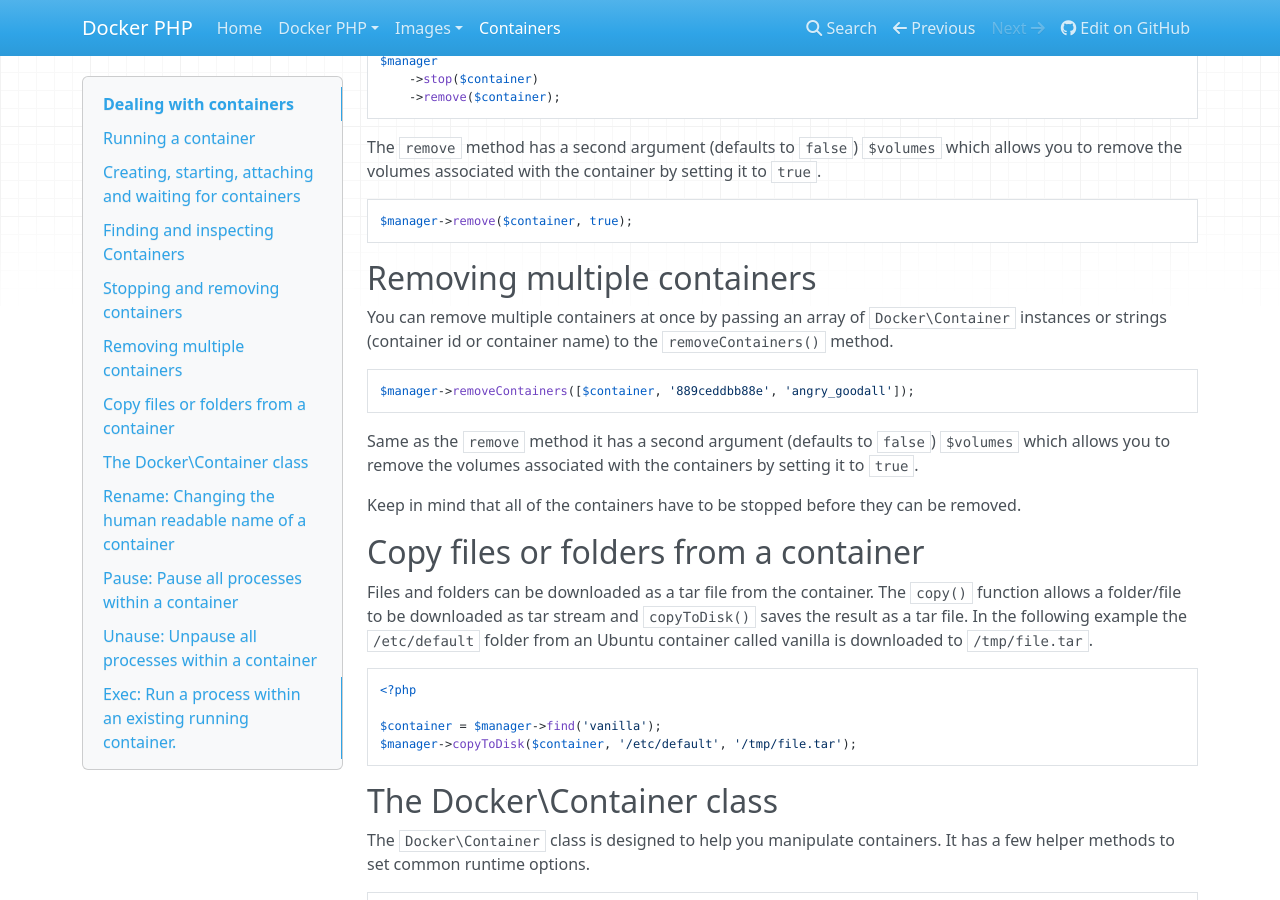
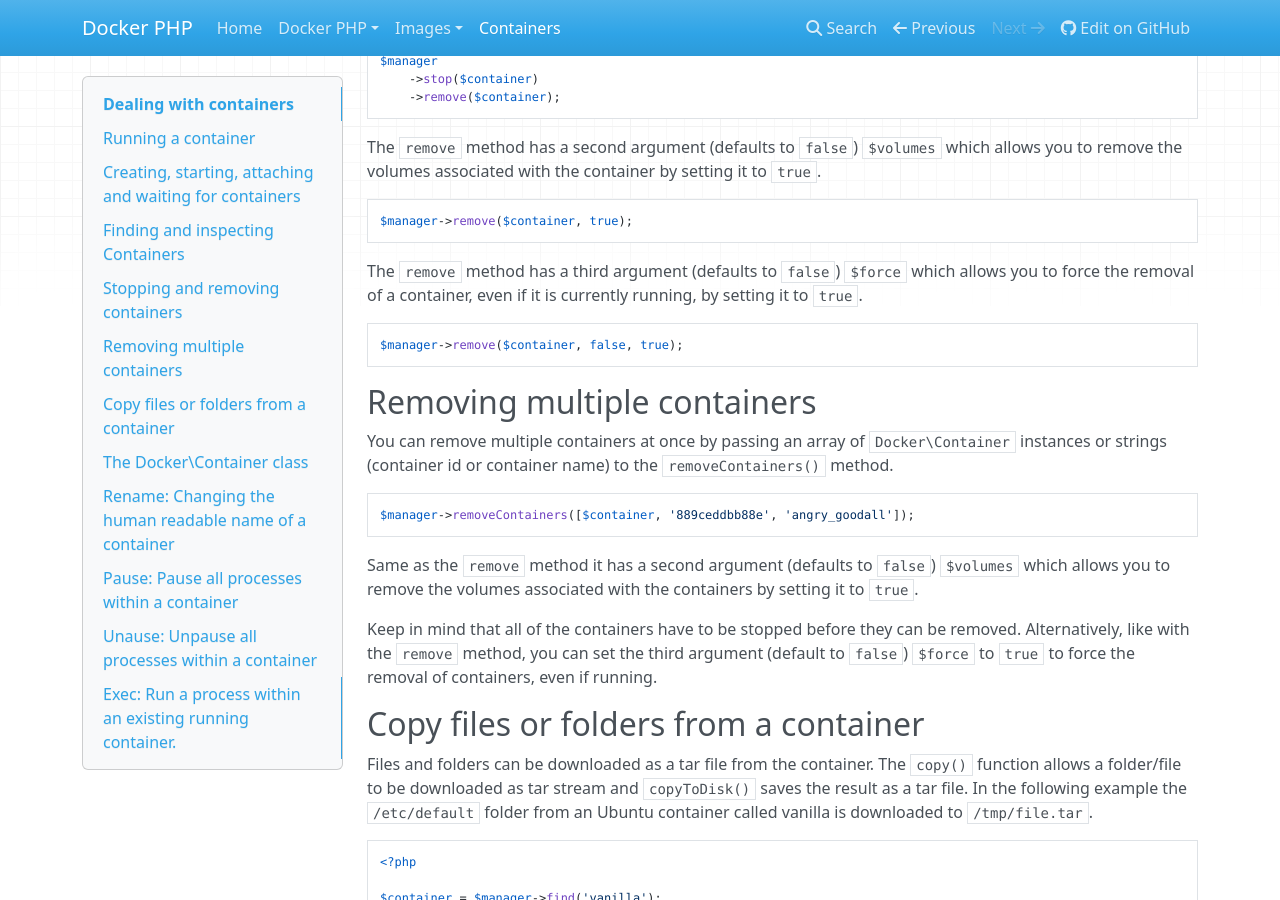
Before and after one commit to docker-php/docker-php, an MkDocs documentation site: the page built from docs/container.md, in a window 1280 px wide and 900 px high, scrolled down 2894 px. Built offline with MkDocs 1.6.1, drawn with Linux system fonts in a browser that asks for light colours; nearby versions of some CDN libraries; old or Windows-style settings are respelled for this version of MkDocs.

Commit message:
Add support to force container removal.
Also include support to force multiple containers removal.
Configure Scrutinizer to exclude tests.
Repair another non-working test.

````diff
--- /dev/null
+++ b/.scrutinizer.yml
@@ -0,0 +1,6 @@
+checks:
+  php: true
+
+filter:
+  excluded_paths:
+    - src/Docker/Tests/*
--- a/docs/container.md
+++ b/docs/container.md
@@ -158,6 +158,13 @@ The `remove` method has a second argument (defaults to `false`) `$volumes` which
 $manager->remove($container, true);
 ```
 
+The `remove` method has a third argument (defaults to `false`) `$force` which allows you to force the removal of a container, even if it is currently running, by setting it to `true`.
+
+
+```php
+$manager->remove($container, false, true);
+```
+
 
 ## Removing multiple containers
 
@@ -169,7 +176,7 @@ $manager->removeContainers([$container, '889ceddbb88e', 'angry_goodall']);
 
 Same as the `remove` method it has a second argument (defaults to `false`) `$volumes` which allows you to remove the volumes associated with the containers by setting it to `true`.
 
-Keep in mind that all of the containers have to be stopped before they can be removed.
+Keep in mind that all of the containers have to be stopped before they can be removed. Alternatively, like with the `remove` method, you can set the third argument (default to `false`) `$force` to `true` to force the removal of containers, even if running.
 
 
 ## Copy files or folders from a container
````
Also changed, not shown: 2 other files.
